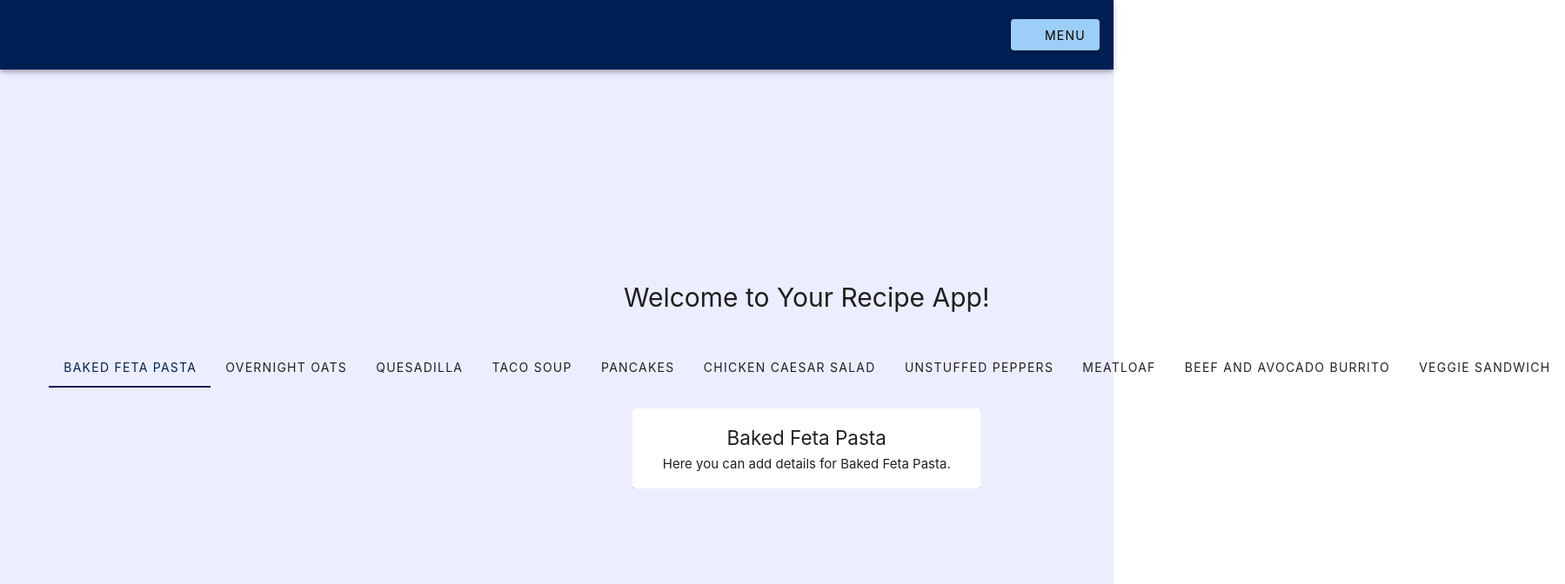
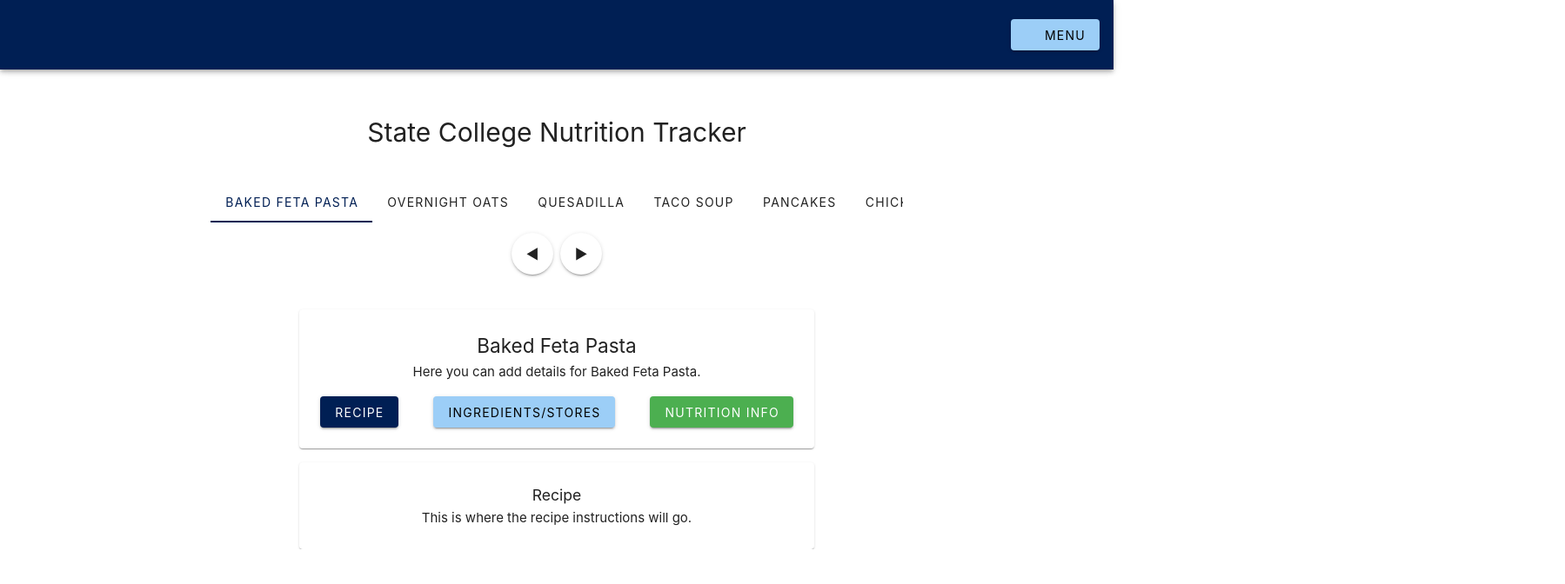
Before and after one commit to FionaRubino/DS440, a Vue app in the folder frontend/DS440W/: page / in a window 1280 px wide. Shown: the top 672 px of the page at 87% size, 1799 px wide, since content can reach past the window. Built offline with nearby package versions, Linux system fonts and the light colour scheme.

Commit message:
Adjusted site format and added some buttons on landing page

```diff
--- a/frontend/DS440W/src/views/LandingView.vue
+++ b/frontend/DS440W/src/views/LandingView.vue
@@ -1,26 +1,114 @@
 <template>
-  <v-container class="fill-height d-flex flex-column align-center justify-center">
+  <v-app>
+    <v-container
+      fluid
+      class="d-flex justify-center pt-12"
+      style="min-height: 100vh;"
+    >
+      <div style="width: 100%; max-width: 900px; text-align: center;">
 
-    <h1 class="mb-8">Welcome to Your Recipe App!</h1>
+        <h1 class="mb-8">State College Nutrition Tracker</h1>
 
-    <!-- Tabs -->
-    <v-tabs v-model="selectedTab" color="primary">
-      <v-tab v-for="(recipe, index) in recipes" :key="index">
+        <!-- Centered Tabs -->
+        <v-tabs
+          v-model="selectedTab"
+          color="primary"
+          centered
+        >
+          <v-tab
+            v-for="(recipe, index) in recipes"
+            :key="index"
+            :value="index"
+          >
             {{ recipe }}
           </v-tab>
         </v-tabs>
 
-    <!-- Content -->
+        <!-- Arrow Buttons -->
+        <v-row class="mt-2" justify="center" align="center">
+          <v-btn
+            icon
+            class="ma-1"
+            @click="selectedTab = Math.max(selectedTab - 1, 0)"
+          >
+            ◀
+          </v-btn>
+          <v-btn
+            icon
+            class="ma-1"
+            @click="selectedTab = Math.min(selectedTab + 1, recipes.length - 1)"
+          >
+            ▶
+          </v-btn>
+        </v-row>
+
+        <!-- Recipe Window -->
         <v-window v-model="selectedTab" class="mt-6">
-      <v-window-item v-for="(recipe, index) in recipes" :key="index">
-        <v-card width="400" class="pa-4 text-center">
+          <v-window-item
+            v-for="(recipe, index) in recipes"
+            :key="index"
+            :value="index"
+          >
+            <v-row justify="center">
+              <v-col cols="12" sm="10" md="8" lg="8">
+
+                <!-- TOP CARD -->
+                <v-card class="mt-6 mb-4 pa-6 text-center">
                   <h2>{{ recipe }}</h2>
                   <p>Here you can add details for {{ recipe }}.</p>
+
+                  <div class="d-flex justify-space-between mt-4">
+                    <v-btn
+                      color="primary"
+                      @click="selectedSection = 'recipe'"
+                    >
+                      Recipe
+                    </v-btn>
+
+                    <v-btn
+                      color="secondary"
+                      @click="selectedSection = 'ingredients'"
+                    >
+                      Ingredients/Stores
+                    </v-btn>
+
+                    <v-btn
+                      color="success"
+                      @click="selectedSection = 'nutrition'"
+                    >
+                      Nutrition Info
+                    </v-btn>
+                  </div>
                 </v-card>
+
+                <!-- NEW BOTTOM CARD -->
+                <v-card class="pa-6 text-center">
+
+                  <div v-if="selectedSection === 'recipe'">
+                    <h3>Recipe</h3>
+                    <p>This is where the recipe instructions will go.</p>
+                  </div>
+
+                  <div v-if="selectedSection === 'ingredients'">
+                    <h3>Ingredients / Stores</h3>
+                    <p>This section can list ingredients and where to buy them in State College.</p>
+                  </div>
+
+                  <div v-if="selectedSection === 'nutrition'">
+                    <h3>Nutrition Info</h3>
+                    <p>This section will contain calories, macros, and other nutrition facts.</p>
+                  </div>
+
+                </v-card>
+
+              </v-col>
+            </v-row>
           </v-window-item>
         </v-window>
 
+      </div>
     </v-container>
+  </v-app>
 </template>
 
 <script setup lang="ts">
@@ -40,4 +128,7 @@ const recipes = [
 ]
 
 const selectedTab = ref(0)
+
+/* NEW STATE */
+const selectedSection = ref('recipe')
 </script>
```
Lines whose indentation alone changed are shown as unchanged.
